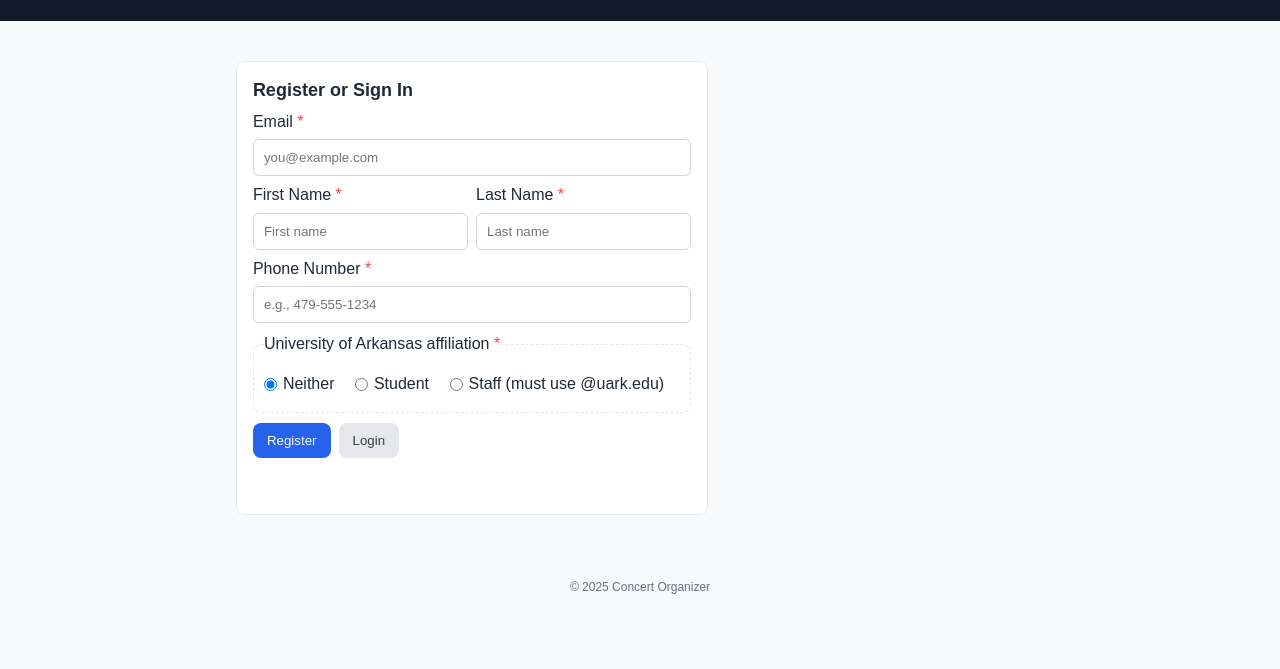
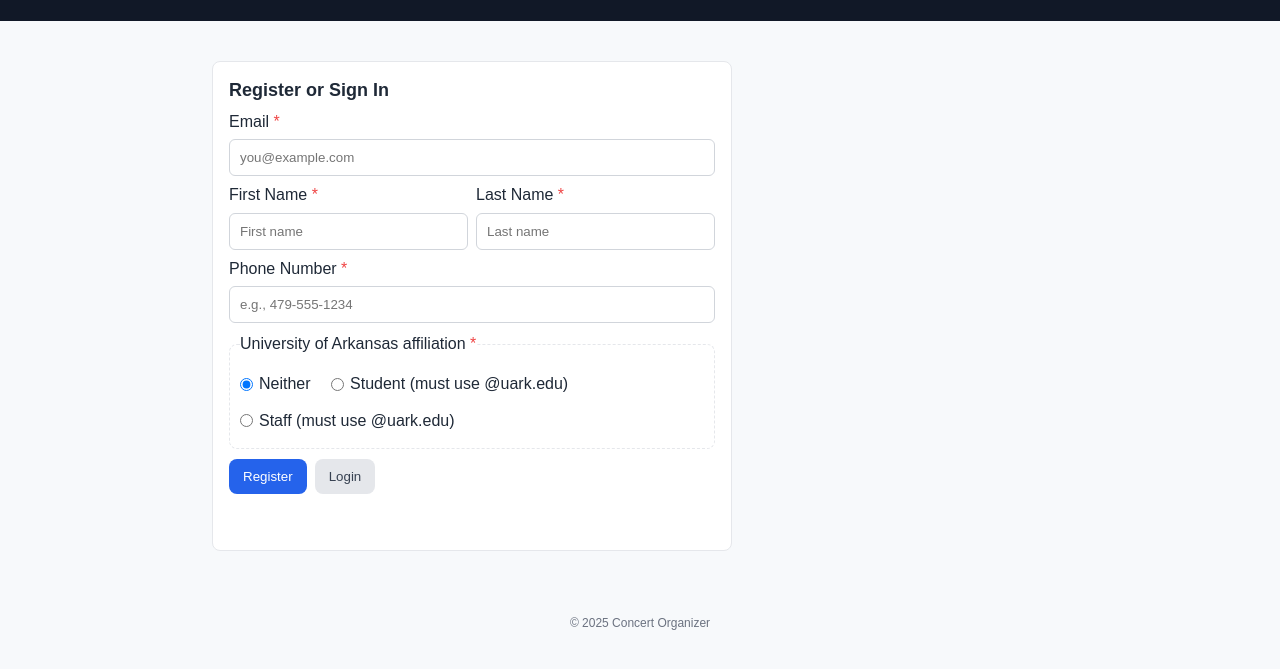
Before and after one commit to FaridHashemian/ticket_server, a website: page index.html in a window 1280 px wide. Shown: the part 97-766 px from the top of the page. Drawn offline with Linux system fonts and the light colour scheme.

Commit message:
bug fixed

```diff
--- a/index.html
+++ b/index.html
@@ -53,7 +53,7 @@
         <fieldset class="affil">
           <legend>University of Arkansas affiliation <span class="required">*</span></legend>
           <label><input type="radio" name="affil" value="none" checked /> Neither</label>
-          <label><input type="radio" name="affil" value="student" /> Student</label>
+          <label><input type="radio" name="affil" value="student" /> Student (must use @uark.edu)</label>
           <label><input type="radio" name="affil" value="staff" /> Staff (must use @uark.edu)</label>
         </fieldset>
 
```
